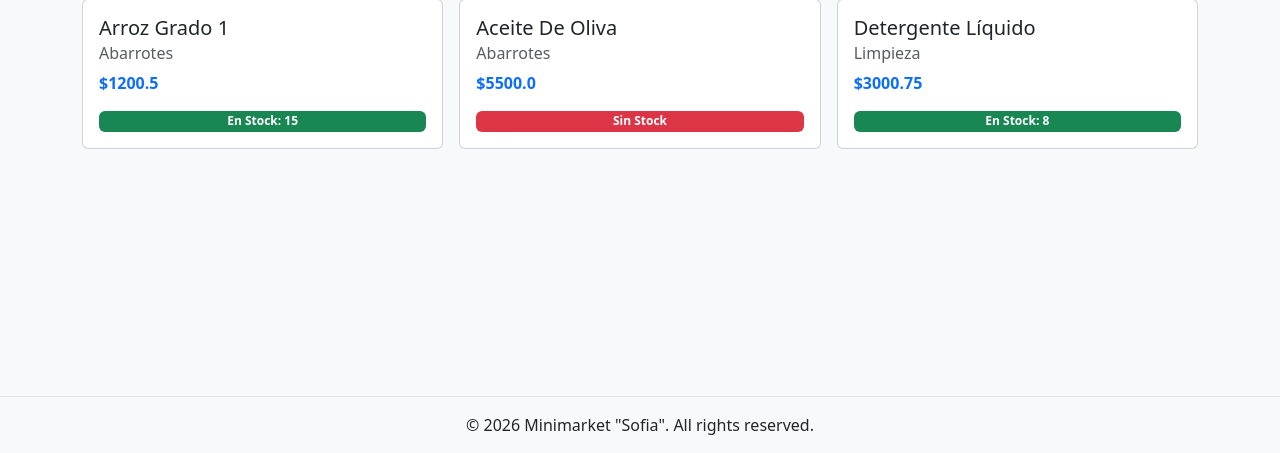
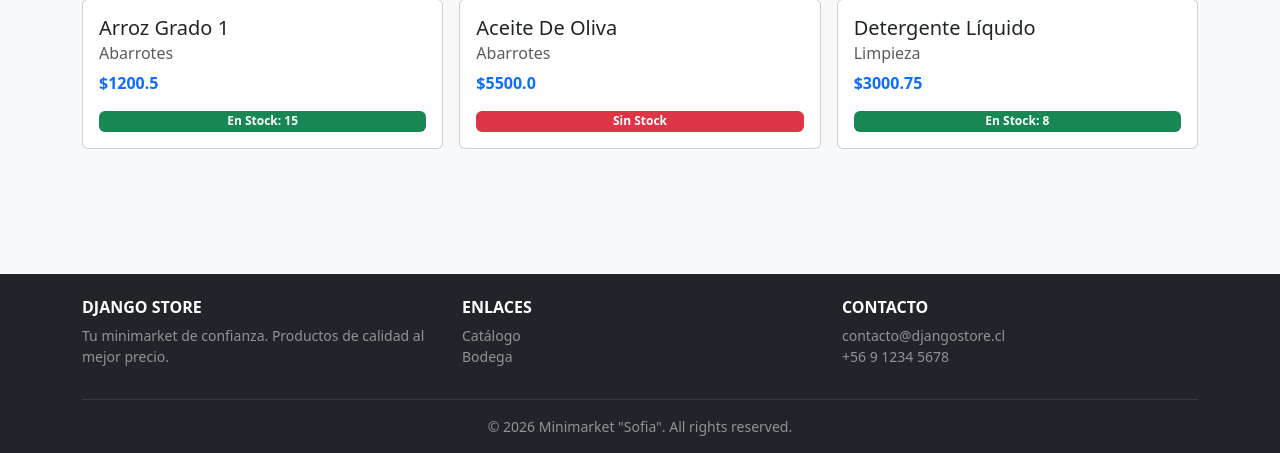
Before and after one commit to MiguelAngelRamos/proyecto-01-django, a Django app: page / in a window 1280 px wide. Shown: the part 347-800 px from the top of the page. Run offline with Django 5.2, Linux system fonts and the light colour scheme.

Commit message:
sticky footer solucionado y footer nuevo

```diff
--- a/templates/base.html
+++ b/templates/base.html
@@ -28,8 +28,33 @@
     {% block contenido %}{% endblock %}
   </main>
 
-  <footer class="text-center mt-5 py-3 border-top">
-    {% block footer %} &copy; 2026 Minimarket "Sofia". All rights reserved. {% endblock %}
-  </footer>
+ <footer class="bg-dark text-white pt-4 pb-3 mt-5">
+        <div class="container">
+            <div class="row">
+                <div class="col-md-4 mb-3">
+                    <h6 class="text-uppercase fw-bold">Django Store</h6>
+                    <p class="text-white-50 small mb-0">Tu minimarket de confianza. Productos de calidad al mejor precio.</p>
+                </div>
+                <div class="col-md-4 mb-3">
+                    <h6 class="text-uppercase fw-bold">Enlaces</h6>
+                    <ul class="list-unstyled small mb-0">
+                        <li><a href="/" class="text-white-50 text-decoration-none">Catálogo</a></li>
+                        <li><a href="/bodega/" class="text-white-50 text-decoration-none">Bodega</a></li>
+                    </ul>
+                </div>
+                <div class="col-md-4 mb-3">
+                    <h6 class="text-uppercase fw-bold">Contacto</h6>
+                    <p class="text-white-50 small mb-0">
+                        contacto@djangostore.cl<br>
+                        +56 9 1234 5678
+                    </p>
+                </div>
+            </div>
+            <hr class="border-secondary">
+            <p class="text-center text-white-50 small mb-0">
+                 {% block footer %} &copy; 2026 Minimarket "Sofia". All rights reserved. {% endblock %}
+            </p>
+        </div>
+    </footer>
 </body>
 </html>
```
